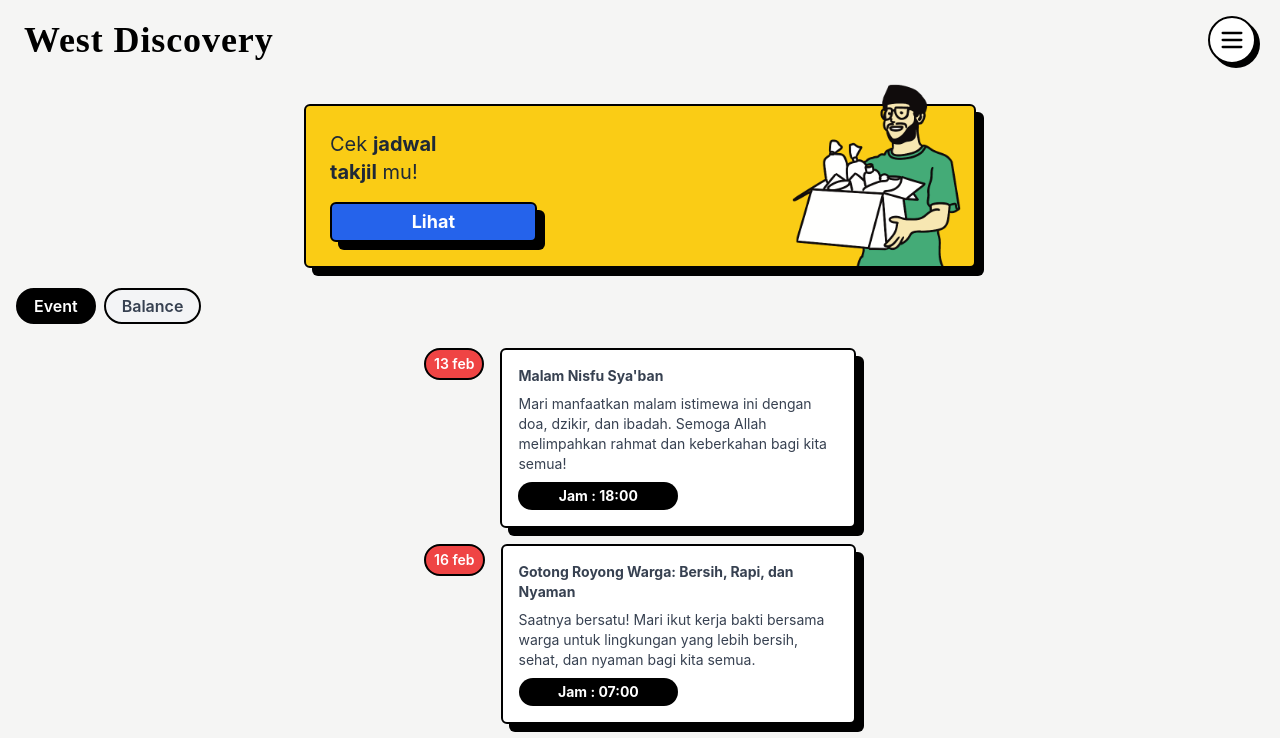
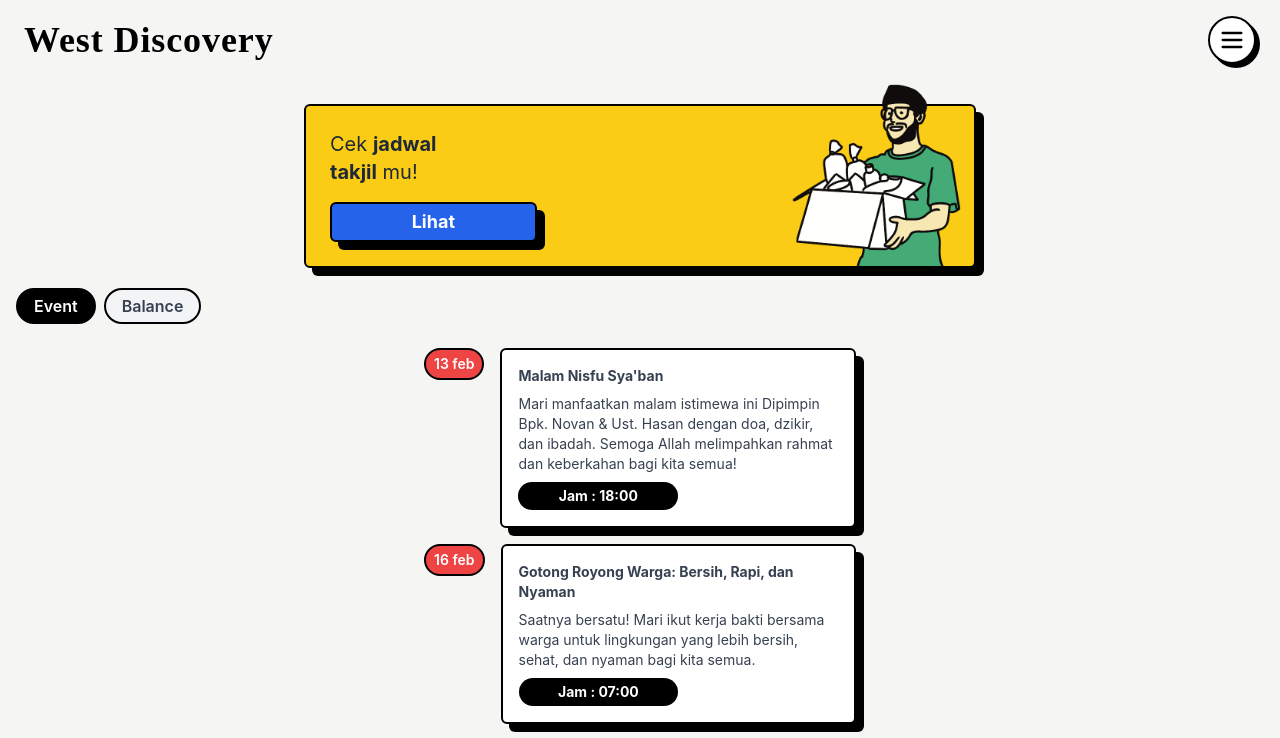
Before and after one commit to Arisrach/WestDiscovery, a Next.js app: page / in a window 1280 px wide. Shown: the top 738 px of the page. Built offline with nearby package versions, Linux system fonts and the light colour scheme; a web font is replaced by a local one.

Commit message:
Update index.tsx

```diff
--- a/pages/index.tsx
+++ b/pages/index.tsx
@@ -12,7 +12,7 @@ const events = [
     image: "/kebun.jpg",
     title: "Malam Nisfu Sya'ban",
     description:
-      "Mari manfaatkan malam istimewa ini dengan doa, dzikir, dan ibadah. Semoga Allah melimpahkan rahmat dan keberkahan bagi kita semua!",
+      "Mari manfaatkan malam istimewa ini Dipimpin Bpk. Novan & Ust. Hasan dengan doa, dzikir, dan ibadah. Semoga Allah melimpahkan rahmat dan keberkahan bagi kita semua!",
     time: "18:00",
   },
   {
```
